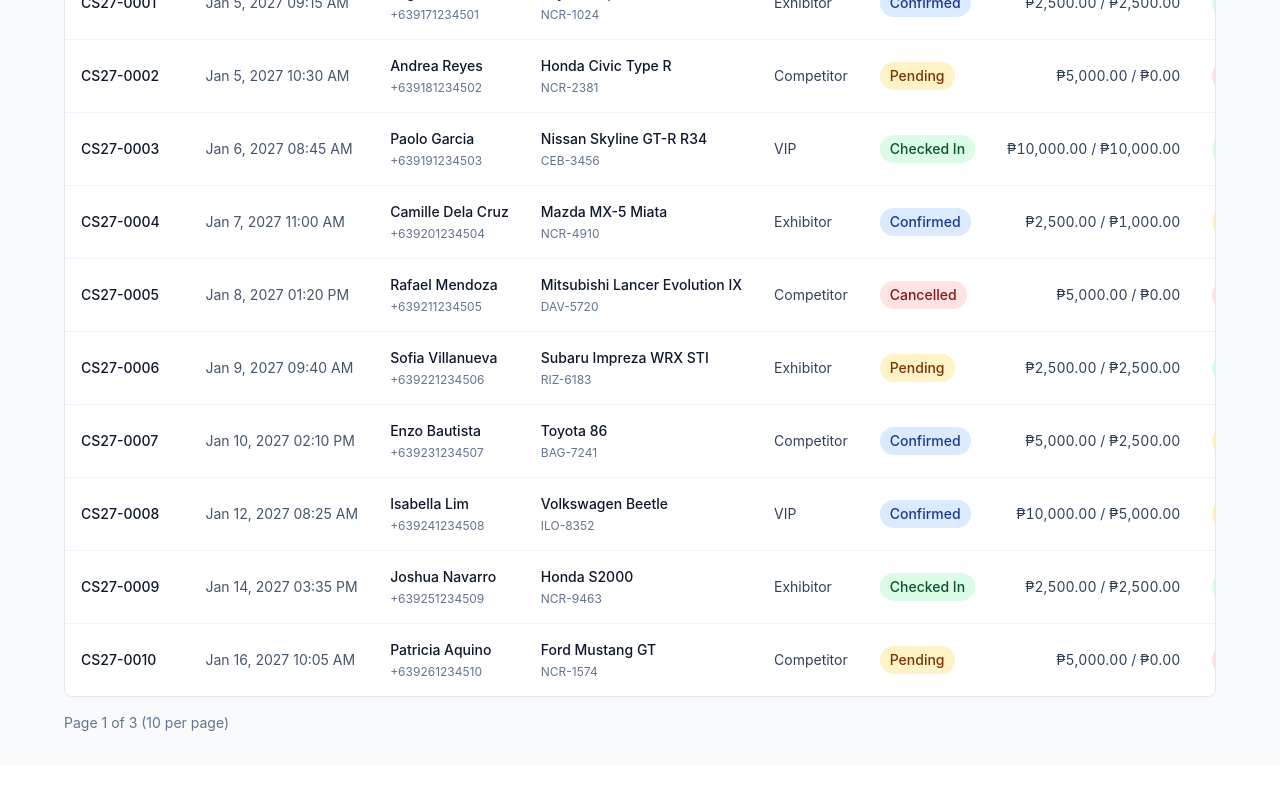
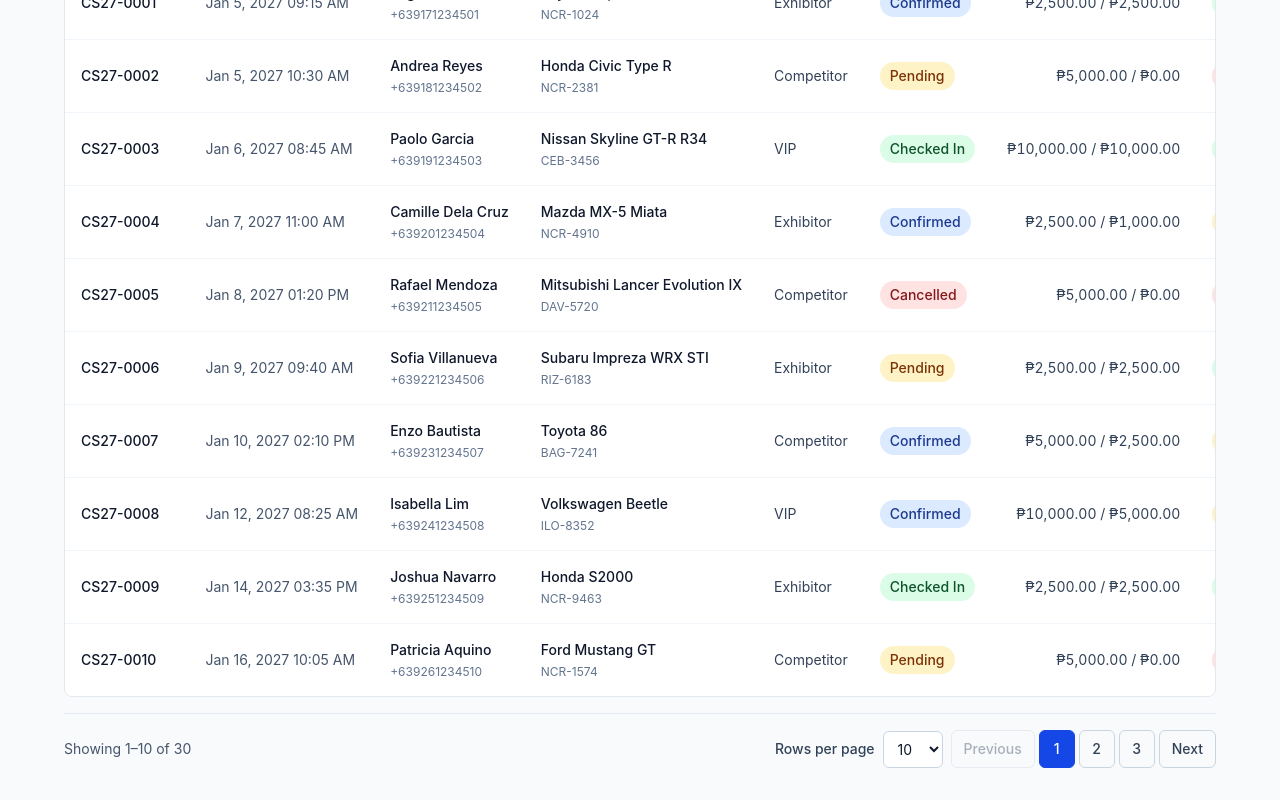
Before and after one commit to acekun12345/Cars-Show-Registration-ESTRABELA-CAPILOYAN, a React (Vite) app in the folder Car-Show-Registration-Final/frontend/: page / in a window 1280 px wide. Shown: the part 633-1433 px from the top of the page. Before the commit the page ends 1398 px from the top, so only its background shows below. Built offline with nearby package versions, Linux system fonts and the light colour scheme.

Commit message:
feat(frontend): add pagination and page-size selector

```diff
--- a/Car-Show-Registration-Final/frontend/src/components/Pagination.jsx
+++ b/Car-Show-Registration-Final/frontend/src/components/Pagination.jsx
@@ -1,5 +1,125 @@
-function Pagination() {
-  return null
+function getPageItems(page, totalPages) {
+  if (totalPages <= 7) {
+    return Array.from({ length: totalPages }, (_, index) => index + 1)
+  }
+
+  if (page <= 4) {
+    return [1, 2, 3, 4, 5, 'end-ellipsis', totalPages]
+  }
+
+  if (page >= totalPages - 3) {
+    return [
+      1,
+      'start-ellipsis',
+      totalPages - 4,
+      totalPages - 3,
+      totalPages - 2,
+      totalPages - 1,
+      totalPages,
+    ]
+  }
+
+  return [
+    1,
+    'start-ellipsis',
+    page - 1,
+    page,
+    page + 1,
+    'end-ellipsis',
+    totalPages,
+  ]
+}
+
+function Pagination({
+  page,
+  totalPages,
+  totalCount,
+  pageSize,
+  loading,
+  onPageChange,
+  onPageSizeChange,
+}) {
+  const firstItem = totalCount === 0 ? 0 : (page - 1) * pageSize + 1
+  const lastItem = Math.min(page * pageSize, totalCount)
+  const pageItems = getPageItems(page, totalPages)
+
+  return (
+    <div className="flex flex-col gap-4 border-t border-slate-200 pt-4 sm:flex-row sm:items-center sm:justify-between">
+      <p aria-live="polite" className="text-sm text-slate-600">
+        Showing {firstItem}–{lastItem} of {totalCount}
+      </p>
+
+      <div className="flex flex-wrap items-center gap-2">
+        <label
+          className="text-sm font-medium text-slate-700"
+          htmlFor="page-size"
+        >
+          Rows per page
+        </label>
+        <select
+          className="rounded-md border border-slate-300 bg-white px-2.5 py-2 text-sm text-slate-900 focus:border-blue-600 focus:outline-none focus:ring-2 focus:ring-blue-600/20 disabled:cursor-not-allowed disabled:opacity-50"
+          disabled={loading}
+          id="page-size"
+          onChange={(event) => onPageSizeChange(Number(event.target.value))}
+          value={pageSize}
+        >
+          <option value={5}>5</option>
+          <option value={10}>10</option>
+          <option value={20}>20</option>
+        </select>
+
+        <nav aria-label="Registration pages" className="flex items-center gap-1">
+          <button
+            aria-label="Previous page"
+            className="rounded-md border border-slate-300 px-3 py-2 text-sm font-medium text-slate-700 hover:bg-slate-50 focus:outline-none focus:ring-2 focus:ring-blue-600/30 disabled:cursor-not-allowed disabled:opacity-40 disabled:hover:bg-white"
+            disabled={loading || page <= 1}
+            onClick={() => onPageChange(page - 1)}
+            type="button"
+          >
+            Previous
+          </button>
+
+          {pageItems.map((item) =>
+            typeof item === 'number' ? (
+              <button
+                aria-current={item === page ? 'page' : undefined}
+                aria-label={`Page ${item}`}
+                className={`min-w-9 rounded-md border px-3 py-2 text-sm font-medium focus:outline-none focus:ring-2 focus:ring-blue-600/30 disabled:cursor-not-allowed disabled:opacity-50 ${
+                  item === page
+                    ? 'border-blue-700 bg-blue-700 text-white'
+                    : 'border-slate-300 text-slate-700 hover:bg-slate-50'
+                }`}
+                disabled={loading}
+                key={item}
+                onClick={() => onPageChange(item)}
+                type="button"
+              >
+                {item}
+              </button>
+            ) : (
+              <span
+                aria-hidden="true"
+                className="px-1 text-slate-500"
+                key={item}
+              >
+                …
+              </span>
+            ),
+          )}
+
+          <button
+            aria-label="Next page"
+            className="rounded-md border border-slate-300 px-3 py-2 text-sm font-medium text-slate-700 hover:bg-slate-50 focus:outline-none focus:ring-2 focus:ring-blue-600/30 disabled:cursor-not-allowed disabled:opacity-40 disabled:hover:bg-white"
+            disabled={loading || page >= totalPages}
+            onClick={() => onPageChange(page + 1)}
+            type="button"
+          >
+            Next
+          </button>
+        </nav>
+      </div>
+    </div>
+  )
 }
 
 export default Pagination
--- a/Car-Show-Registration-Final/frontend/src/pages/RegistrationsPage.jsx
+++ b/Car-Show-Registration-Final/frontend/src/pages/RegistrationsPage.jsx
@@ -1,6 +1,7 @@
 import { useEffect, useState } from 'react'
 import { getRegistrations, getSummary } from '../api/sample-data.js'
 import KpiCards from '../components/KpiCards.jsx'
+import Pagination from '../components/Pagination.jsx'
 import RegistrationFilters from '../components/RegistrationFilters.jsx'
 import RegistrationTable from '../components/RegistrationTable.jsx'
 import useDebounce from '../hooks/useDebounce.js'
@@ -19,7 +20,7 @@ function RegistrationsPage() {
   })
   const debouncedParticipantName = useDebounce(filters.participantName, 400)
   const [page, setPage] = useState(1)
-  const [pageSize] = useState(10)
+  const [pageSize, setPageSize] = useState(10)
 
   useEffect(() => {
     let isCurrentRequest = true
@@ -133,10 +134,19 @@ function RegistrationsPage() {
 
           {!error && <RegistrationTable items={items} />}
 
-          {!loading && totalPages > 0 && (
-            <p className="text-sm text-slate-500">
-              Page {page} of {totalPages} ({pageSize} per page)
-            </p>
+          {totalPages > 0 && (
+            <Pagination
+              loading={loading}
+              onPageChange={setPage}
+              onPageSizeChange={(nextPageSize) => {
+                setPageSize(nextPageSize)
+                setPage(1)
+              }}
+              page={page}
+              pageSize={pageSize}
+              totalCount={totalCount}
+              totalPages={totalPages}
+            />
           )}
         </section>
       </div>
```
